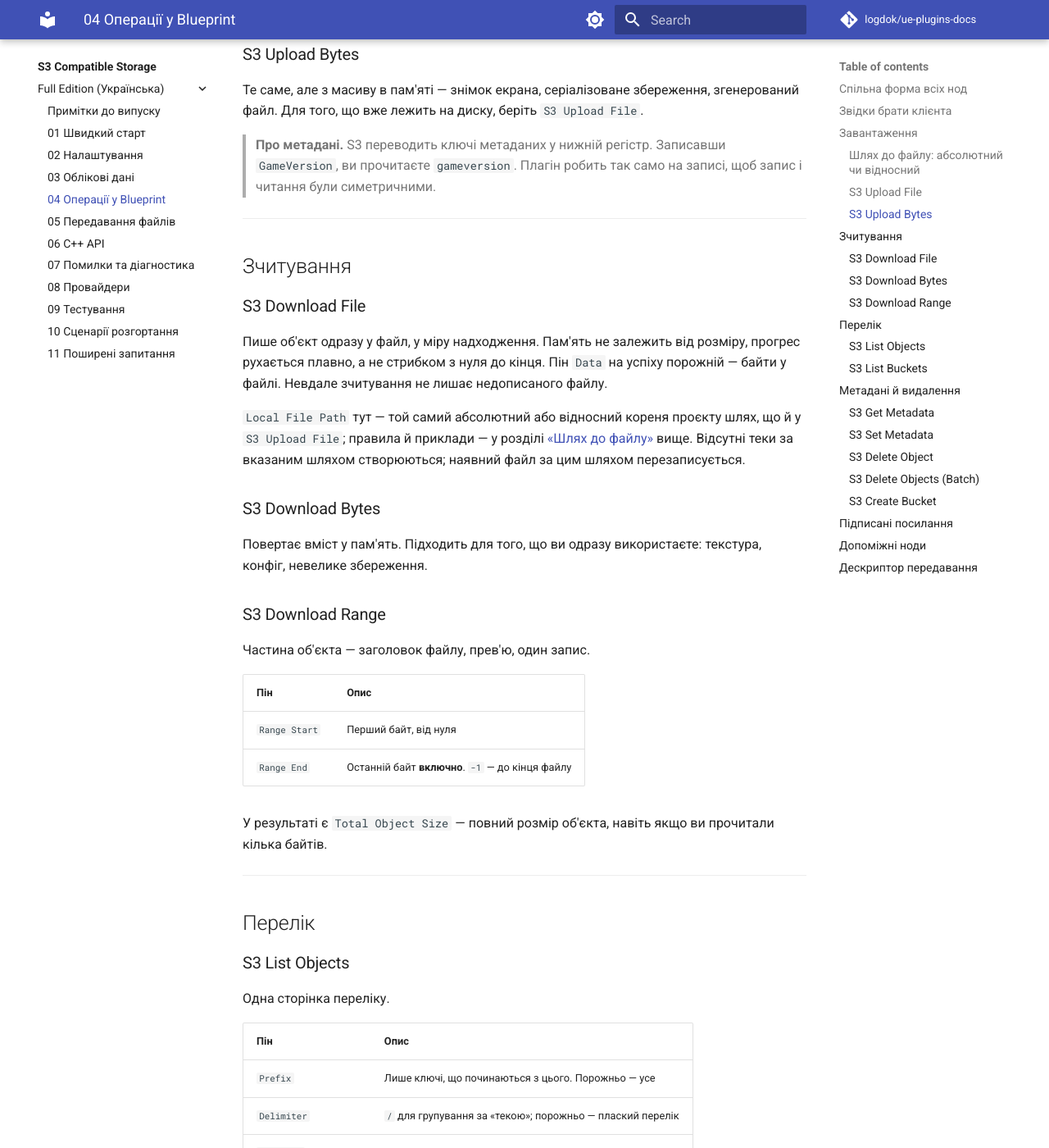
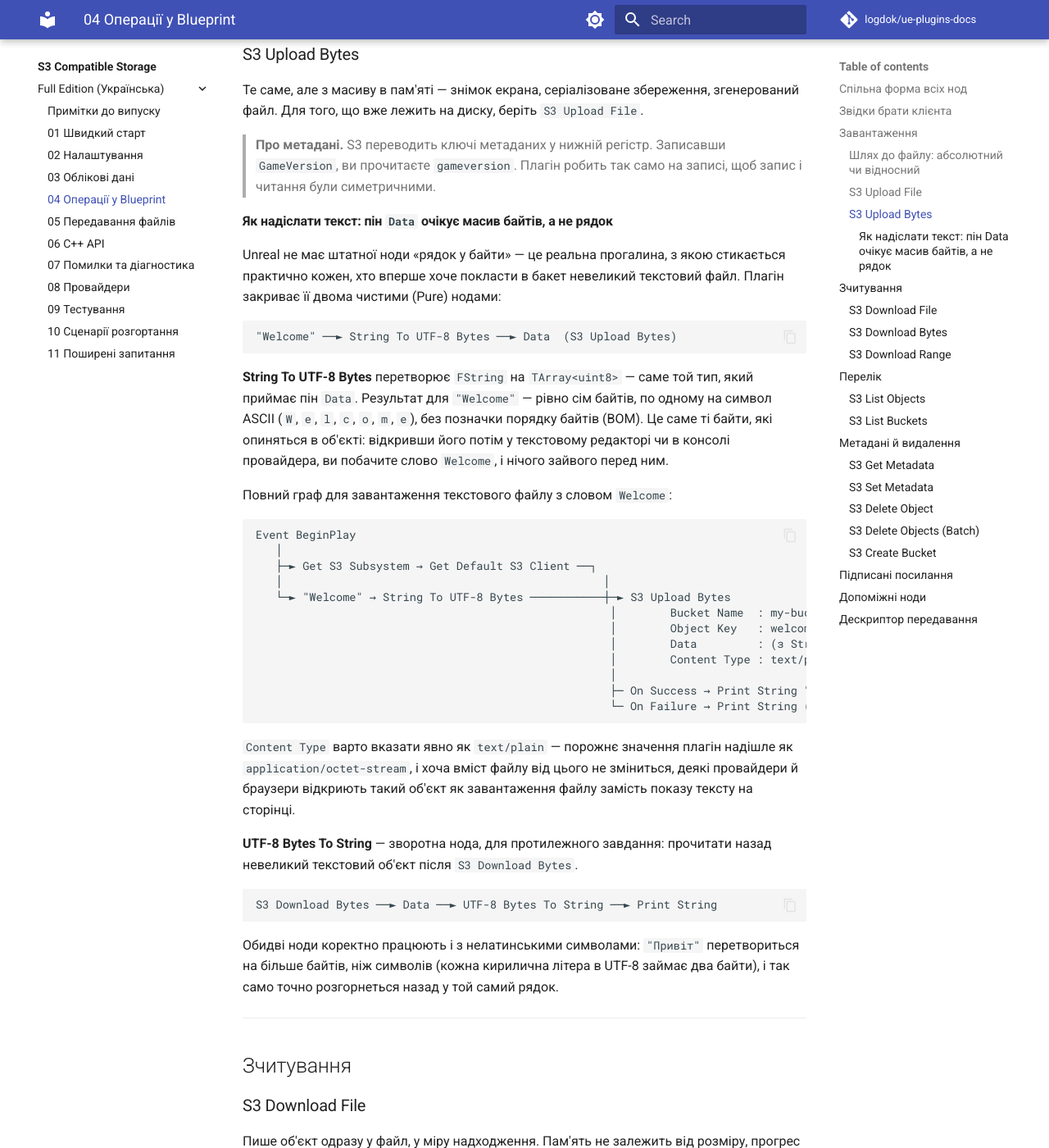
Before and after one commit to logdok/ue-plugins-docs, an MkDocs documentation site: the page built from docs/s3-compatible-storage/Full/uk/04-Blueprint-Operations.md, in a window 1280 px wide and 1400 px high, scrolled down 3023 px. Shown: the whole window at 82% size. Built offline with MkDocs 1.6.1 and Material for MkDocs 9.7.7, drawn with Linux system fonts in a browser that asks for light colours; comment, search, counter and statistics services are not loaded.

Commit message:
Sync docs from HostS3@8a822c7

````diff
--- a/docs/s3-compatible-storage/Full/uk/04-Blueprint-Operations.md
+++ b/docs/s3-compatible-storage/Full/uk/04-Blueprint-Operations.md
@@ -110,6 +110,54 @@ Content Directory** й **Get Project Directory** — для шляхів у `Con
 > **Про метадані.** S3 переводить ключі метаданих у нижній регістр. Записавши `GameVersion`,
 > ви прочитаєте `gameversion`. Плагін робить так само на записі, щоб запис і читання були
 > симетричними.
+
+#### Як надіслати текст: пін `Data` очікує масив байтів, а не рядок
+
+Unreal не має штатної ноди «рядок у байти» — це реальна прогалина, з якою стикається
+практично кожен, хто вперше хоче покласти в бакет невеликий текстовий файл. Плагін закриває
+її двома чистими (Pure) нодами:
+
+```
+"Welcome" ──► String To UTF-8 Bytes ──► Data  (S3 Upload Bytes)
+```
+
+**String To UTF-8 Bytes** перетворює `FString` на `TArray<uint8>` — саме той тип, який
+приймає пін `Data`. Результат для `"Welcome"` — рівно сім байтів, по одному на символ ASCII
+(`W`, `e`, `l`, `c`, `o`, `m`, `e`), без позначки порядку байтів (BOM). Це саме ті байти, які
+опиняться в об'єкті: відкривши його потім у текстовому редакторі чи в консолі провайдера, ви
+побачите слово `Welcome`, і нічого зайвого перед ним.
+
+Повний граф для завантаження текстового файлу з словом `Welcome`:
+
+```
+Event BeginPlay
+   │
+   ├─► Get S3 Subsystem → Get Default S3 Client ──┐
+   │                                                │
+   └─► "Welcome" → String To UTF-8 Bytes ───────────┼─► S3 Upload Bytes
+                                                     │        Bucket Name  : my-bucket
+                                                     │        Object Key   : welcome.txt
+                                                     │        Data         : (з String To UTF-8 Bytes)
+                                                     │        Content Type : text/plain
+                                                     │
+                                                     ├─ On Success → Print String "Готово"
+                                                     └─ On Failure → Print String (Get S3 Diagnostic Hint)
+```
+
+`Content Type` варто вказати явно як `text/plain` — порожнє значення плагін надішле як
+`application/octet-stream`, і хоча вміст файлу від цього не зміниться, деякі провайдери й
+браузери відкриють такий об'єкт як завантаження файлу замість показу тексту на сторінці.
+
+**UTF-8 Bytes To String** — зворотна нода, для протилежного завдання: прочитати назад
+невеликий текстовий об'єкт після `S3 Download Bytes`.
+
+```
+S3 Download Bytes ──► Data ──► UTF-8 Bytes To String ──► Print String
+```
+
+Обидві ноди коректно працюють і з нелатинськими символами: `"Привіт"` перетвориться на
+більше байтів, ніж символів (кожна кирилична літера в UTF-8 займає два байти), і так само
+точно розгорнеться назад у той самий рядок.
 
 ---
 
````
Also changed, not shown: docs/s3-compatible-storage/Full/uk/11-FAQ.md (+9 -0 lines), docs/s3-compatible-storage/index.md (+1 -1 lines).
